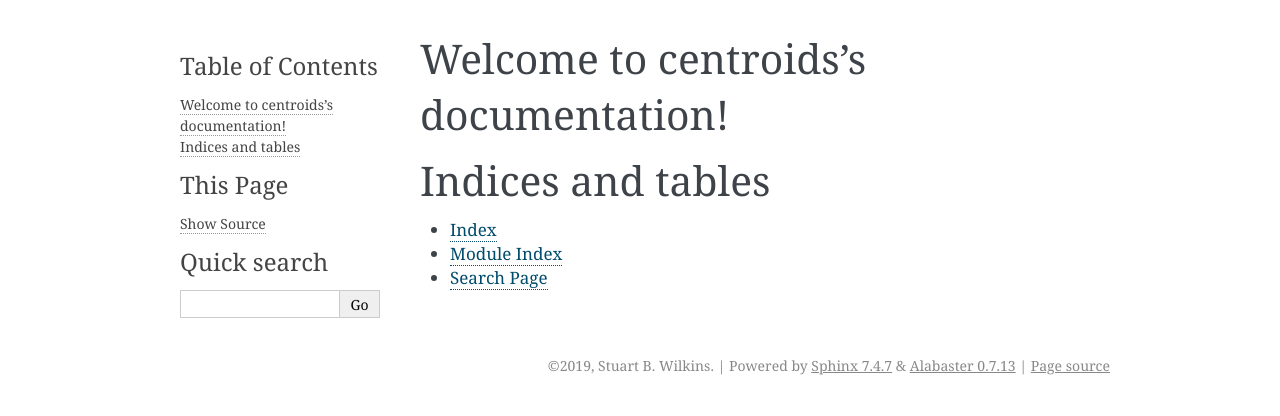
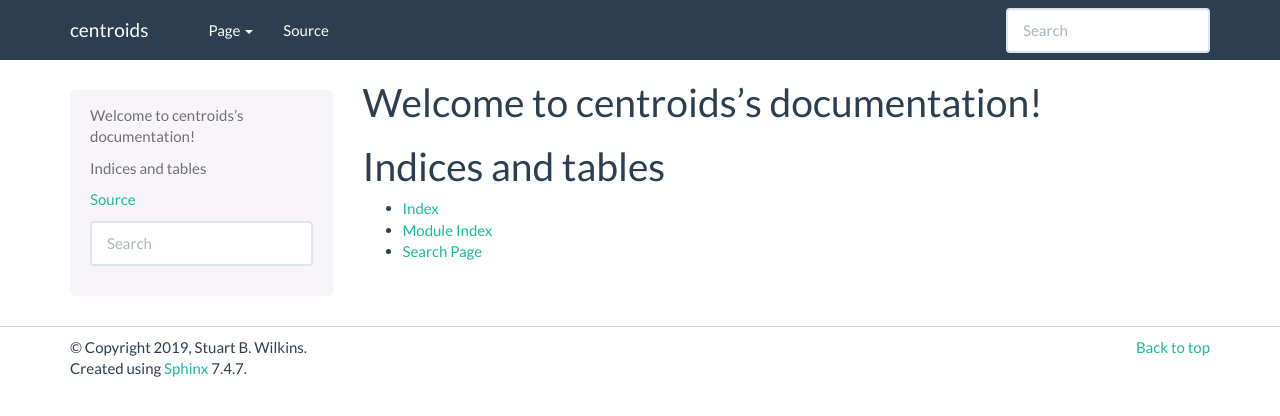
Before and after one commit to NSLS-II/centroids, a Sphinx documentation site: the page built from docs/source/index.rst, in a window 1280 px wide. Shown: the top 416 px of the page. Built offline with Sphinx 7.4.7, drawn with Linux system fonts in a browser that asks for light colours; some of the changed lines change nothing that is shown.

Commit message:
DOC: Added bootstrap theme

```diff
--- a/docs/source/conf.py
+++ b/docs/source/conf.py
@@ -23,11 +23,11 @@
 copyright = '2019, Stuart B. Wilkins'
 author = 'Stuart B. Wilkins'
 
-# The short X.Y version
-version = ''
-# The full version, including alpha/beta/rc tags
-release = ''
-
+from subprocess import Popen, PIPE
+pipe = Popen('git describe --tags --always', stdout=PIPE, shell=True)
+git = pipe.stdout.read().decode("utf-8").rstrip()
+release = git.lstrip('R')
+version = '-'.join(release.split('-')[0:2])
 
 # -- General configuration ---------------------------------------------------
 
@@ -41,6 +41,7 @@
 extensions = [
     'sphinx.ext.todo',
     'sphinx.ext.githubpages',
+    'breathe'
 ]
 
 # Add any paths that contain templates here, relative to this directory.
@@ -76,13 +77,79 @@
 # The theme to use for HTML and HTML Help pages.  See the documentation for
 # a list of builtin themes.
 #
-html_theme = 'alabaster'
+#html_theme = 'alabaster'
+import sphinx_bootstrap_theme
+html_theme = 'bootstrap'
+html_theme_path = sphinx_bootstrap_theme.get_html_theme_path()
 
 # Theme options are theme-specific and customize the look and feel of a theme
 # further.  For a list of options available for each theme, see the
 # documentation.
 #
 # html_theme_options = {}
+html_theme_options = {
+    # Navigation bar title. (Default: ``project`` value)
+    'navbar_title': "centroids",
+
+    # Tab name for entire site. (Default: "Site")
+    'navbar_site_name': "Site",
+
+    # Tab name for the current pages TOC. (Default: "Page")
+    'navbar_pagenav_name': "Page",
+
+    # A list of tuples containing pages or urls to link to.
+    # Valid tuples should be in the following forms:
+    #    (name, page)                 # a link to a page
+    #    (name, "/aa/bb", 1)          # a link to an arbitrary relative url
+    #    (name, "http://example.com", True) # arbitrary absolute url
+    # Note the "1" or "True" value above as the third argument to indicate
+    # an arbitrary url.
+    # 'navbar_links': [
+    #     ("Examples", "examples"),
+    #     ("Link", "http://example.com", True),
+    # ],
+
+    # Global TOC depth for "site" navbar tab. (Default: 1)
+    # Switching to -1 shows all levels.
+    'globaltoc_depth': 3,
+
+    # Include hidden TOCs in Site navbar?
+    #
+    # Note: If this is "false", you cannot have mixed ``:hidden:`` and
+    # non-hidden ``toctree`` directives in the same page, or else the build
+    # will break.
+    #
+    # Values: "true" (default) or "false"
+    'globaltoc_includehidden': "false",
+
+    # HTML navbar class (Default: "navbar") to attach to <div> element.
+    # For black navbar, do "navbar navbar-inverse"
+    'navbar_class': "navbar",
+
+    # Fix navigation bar to top of page?
+    # Values: "true" (default) or "false"
+    'navbar_fixed_top': "true",
+
+    # Location of link to source.
+    # Options are "nav" (default), "footer" or anything else to exclude.
+    'source_link_position': "nav",
+
+    # Bootswatch (http://bootswatch.com/) theme.
+    #
+    # Options are nothing (default) or the name of a valid theme such
+    # such as "cosmo" or "sandstone".
+    #
+    # Example themes:
+    # * flatly
+    # * sandstone (v3 only)
+    # * united
+    # * yeti (v3 only)
+    'bootswatch_theme': "flatly",
+
+    # Choose Bootstrap version.
+    # Values: "3" (default) or "2" (in quotes)
+    'bootstrap_version': "3",
+}
 
 # Add any paths that contain custom static files (such as style sheets) here,
 # relative to this directory. They are copied after the builtin static files,
```
